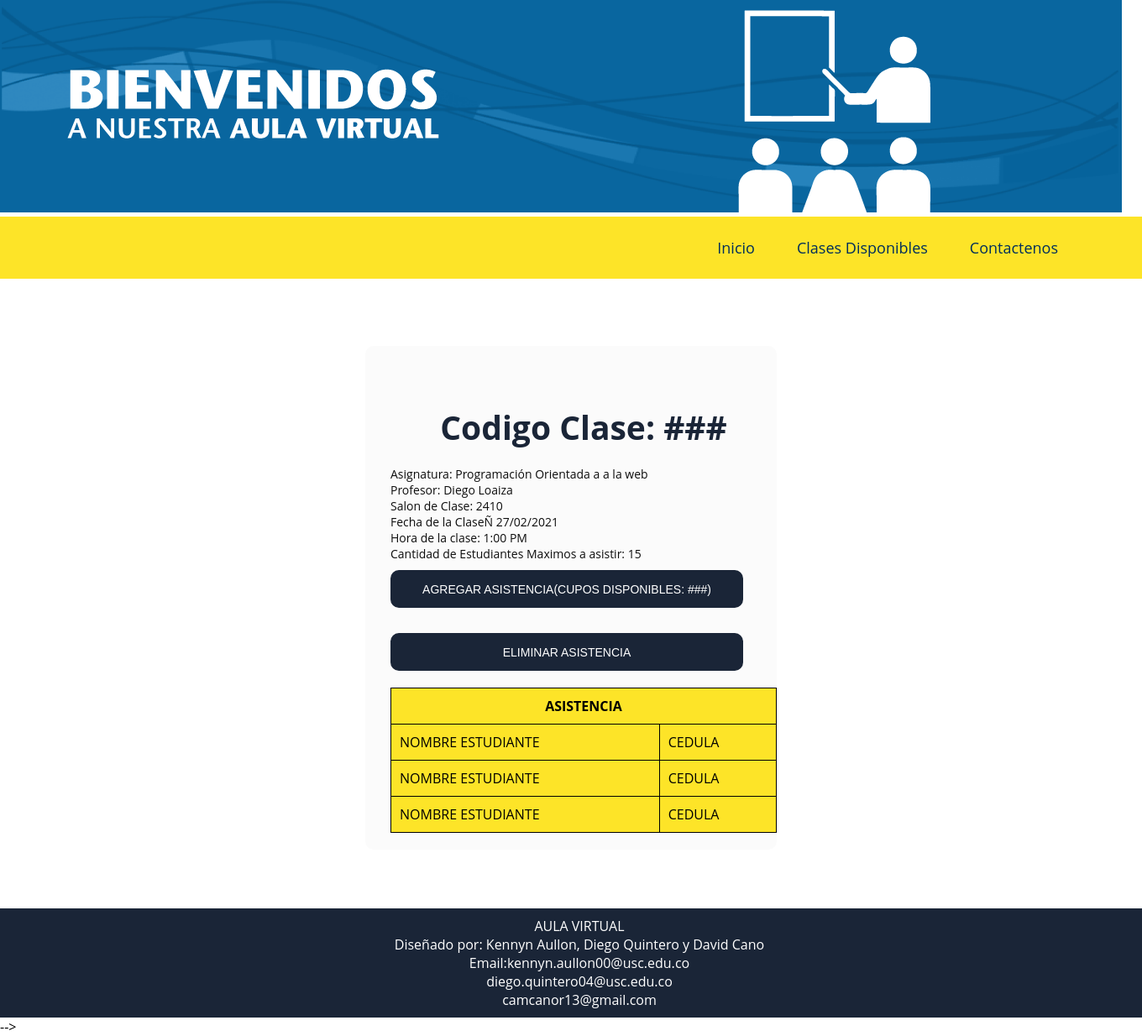
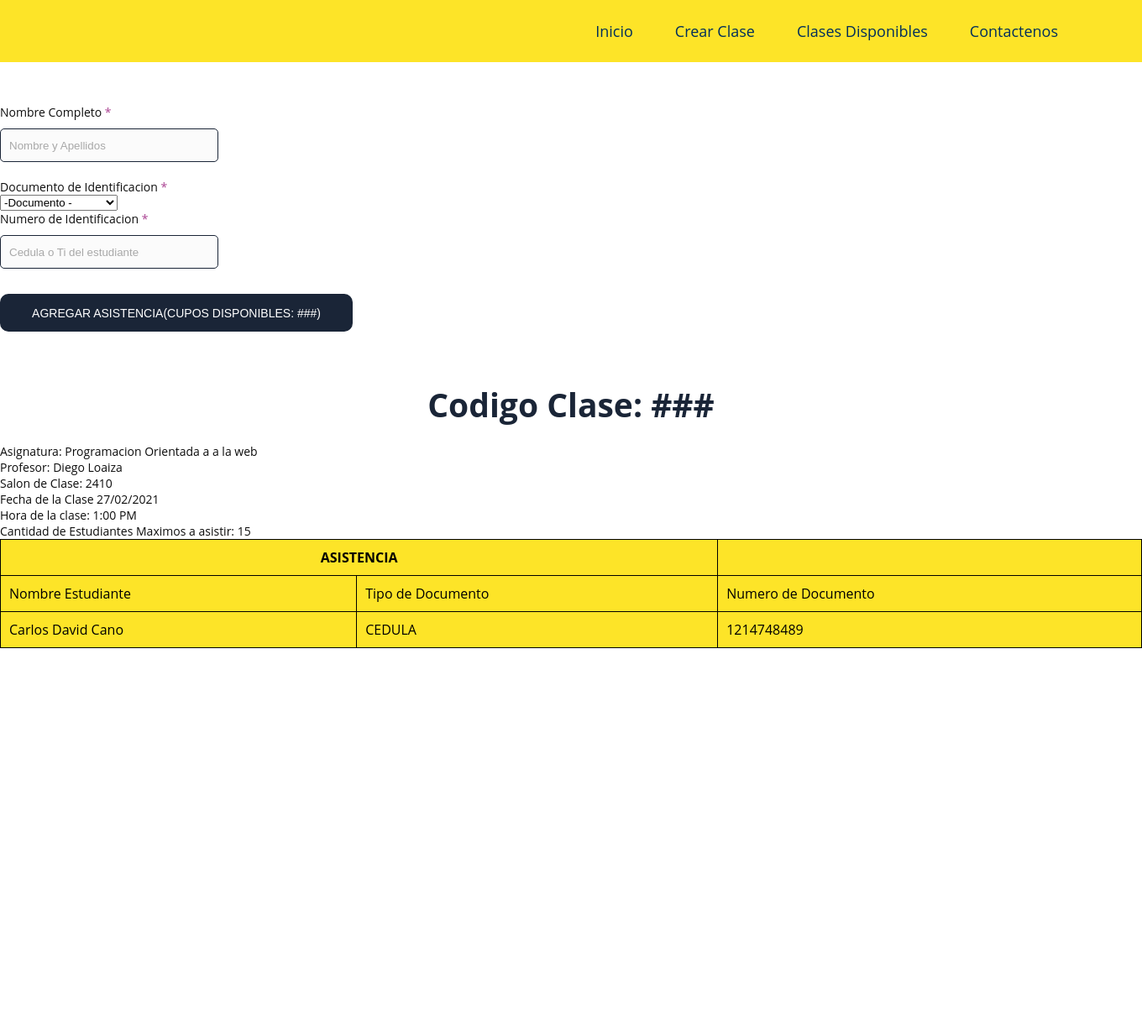
Before and after one commit to Camcanor13/ProgramacionWEB, a PHP site: page /vista/ListaClase.html in a window 1360 px wide. Shown: the whole page at 84% size. After the commit the page ends 772 px from the top, so only its background shows below. Run offline with PHP 8.4, Linux system fonts and the light colour scheme.

Commit message:
Creacion Tablas

```diff
--- a/PROYECTO2/controlador/usuarios_controlador.php
+++ b/PROYECTO2/controlador/usuarios_controlador.php
@@ -6,4 +6,4 @@
 	$matrizusuarios=$usuario->get_usuarios();
 
 	include("../vista/comprueba_login.php");
- ?>
+ ?>s
--- a/PROYECTO2/vista/ListaClase.html
+++ b/PROYECTO2/vista/ListaClase.html
@@ -1,44 +1,75 @@
-<!DOCTYPE html>
 <html>
-<img src="img//banner.png">
 
     <header>
         <section>
-
-
-
         <label for="toggle-1" class="toggle-menu"></label>
         <input type="checkbox" id="toggle-1">
         <link rel="stylesheet" href="css/estilo.css">
         <nav>
         <ul>
-<li><a href="principal.php"><i class="icon-home"></i>Inicio</a></li>
-<li><a href="ListaClase.html"><i class="icon-List"></i>Clases Disponibles</a></li>
-<li><a href="contactenos.html"><i class="icon-thumbs-up-alt"></i>Contactenos</a></li>
+            <li><a href="principal2.php"><i class="icon-home"></i>Inicio</a></li>
+			<li><a href="crearclase.html"><i class="icon-user"></i>Crear Clase</a></li>
+			<li><a href="ListaClase2.html"><i class="icon-List"></i>Clases Disponibles</a></li>
+			<li><a href="contactenos2.html"><i class="icon-thumbs-up-alt"></i>Contactenos</a></li>
+
+
         </ul>
         </nav>
         </header>
+        </section>
+ <body>
 
-</section>
+ <form id="AsistenciaForm">
+	 <div id="Nombre_estudiante">
+	<p>
+		<label for="estudiante">Nombre Completo
+		  <span class="obligatorio">*</span>
+		</label>
+		  <input type="text" name="estudiante" id="estudiante" required="obligatorio" placeholder="Nombre y Apellidos">
+	  </p>
+	</div>
+	<div id="Tipo_documento">
+	  <p>
+		<label for="Documento" >Documento de Identificacion
+		  <span class="obligatorio">*</span>
+		</label>
+		  <select name="Documento">
+		<option value="0">-Documento -</option>
+		<option value="CC">Cedula</option>
+		<option value="TI">Tarjeta de Identidad</option>
+	</select>
+	  </p>
+	</div>
+
+	<div id="Numero_documento">
+	  <p>
+		<label for="cedula" >Numero de Identificacion
+		  <span class="obligatorio">*</span>
+		</label>
+		  <input type="text" name="cedula" id="cedula" required="obligatorio" placeholder="Cedula o Ti del estudiante">
+	  </p>
+	</div>
+	<button type="submit" name="enviar_formulario" id="Agregar" onclick=""><p>Agregar Asistencia(Cupos Disponibles: ###)</p></button>
+    <!--<button type="asdasd" name="enviar_formulario" id="Eliminar" onclick=""><p>Eliminar Asistencia</p></button> -->
+ </form>
 
 
 
-<body>
-    <!-- Formulario de creación de clases en html y css -->
-    <div class="contact_form">
+
+
+
  <div class="formulario"></div>
  <h1>Codigo Clase: ###</h1>
-        <p>Asignatura: Programación Orientada a a la web</p>
+ <p>Asignatura: Programacion Orientada a a la web</p>
  <p>Profesor: Diego Loaiza</p>
  <p>Salon de Clase: 2410</p>
-        <p>Fecha de la ClaseÑ 27/02/2021</p>
+ <p>Fecha de la Clase 27/02/2021</p>
  <p>Hora de la clase: 1:00 PM</p>
  <p>Cantidad de Estudiantes Maximos a asistir: 15</p>
 
-        <button type="submit" name="enviar_formulario" id="enviar"><p>Agregar Asistencia(Cupos Disponibles: ###)</p></button>
-        <button type="submit" name="enviar_formulario" id="enviar"><p>Eliminar Asistencia</p></button>
 
-            <table style="width: 100%;">
+
+	<table id="tablaEstudiante" style="width: 100%;">
 
 		<tr>
 			<th colspan="2">
@@ -46,33 +77,50 @@
 			</th>
 		</tr>
 		<tr>
-                    <td>NOMBRE ESTUDIANTE</td>
-                    <td>CEDULA</td>
+			<td>Nombre Estudiante</td>
+			<td>Tipo de Documento</td>
+			<td>Numero de Documento</td>
 		</tr>
 		<tr>
-                    <td>NOMBRE ESTUDIANTE</td>
+			<td>Carlos David Cano</td>
 			<td>CEDULA</td>
+			<td>1214748489</td>
+		</tr>
+		<!-- <tr>
+			<td>Kennyn Aullon</td>
+			<td>CEDULA</td>
+			<td>121312312312</td>
 		</tr>
 		<tr>
-                    <td>NOMBRE ESTUDIANTE</td>
-                    <td>CEDULA</td>
-                </tr>
+			<td>Diego Quintero</td>
+			<td>Tarjeta de Identidad</td>
+			<td>3232232322</td>
+		</tr> -->
 
 	</table>
+ </div>
+ <script>
+	const form = document.getElementById("AsistenciaForm");
+	form.addEventListener("submit", function(event){
+		event.preventDefault();
+		let AsistenciaFormData = new FormData(form);
 
+		let tablaEstudianteRef = document.getElementById("tablaEstudiante");
 
-    </div>
-    </div>
+		let newTablaEstudianteRowRef = tablaEstudianteRef.insertRow(-1);
+
+		let newTypeCellRef = newTablaEstudianteRowRef.insertCell(0);
+		newTypeCellRef.textContent = AsistenciaFormData.get("estudiante")
+
+		newTypeCellRef = newTablaEstudianteRowRef.insertCell(1);
+		newTypeCellRef.textContent = AsistenciaFormData.get("Documento")
+
+		newTypeCellRef = newTablaEstudianteRowRef.insertCell(2);
+		newTypeCellRef.textContent = AsistenciaFormData.get("cedula")
+
+	}
+	)
+ </script>
+
  </body>
-
- <!--PIE DE PAGINA-->
-  <footer>
-AULA VIRTUAL<br>
-    Diseñado por: Kennyn Aullon, Diego Quintero y David Cano<BR>
-    Email:kennyn.aullon00@usc.edu.co<BR>
-    diego.quintero04@usc.edu.co<BR>
-    camcanor13@gmail.com<BR>
-
-</footer>-->
-<!--TERMINA PIE DE PAGINA-->
 </html>
--- a/PROYECTO2/vista/contactenos.html
+++ b/PROYECTO2/vista/contactenos.html
@@ -15,6 +15,8 @@
 <li><a href="principal.php"><i class="icon-home"></i>Inicio</a></li>
 <li><a href="ListaClase.html"><i class="icon-List"></i>Clases Disponibles</a></li>
 <li><a href="contactenos.html"><i class="icon-thumbs-up-alt"></i>Contactenos</a></li>
+
+
 </ul>
 </nav>
 </header>
@@ -93,7 +95,7 @@
     Diseñado por: Kennyn Aullon, Diego Quintero y David Cano<BR>
     Email:kennyn.aullon00@usc.edu.co<BR>
     diego.quintero04@usc.edu.co<BR>
-    camcanor13@gmail.com<BR>
+    carlos.cano01@usc.edu.co<BR>
 </footer>-->
 <!--TERMINA PIE DE PAGINA-->
 </html>
--- a/PROYECTO2/vista/css/estilo.css
+++ b/PROYECTO2/vista/css/estilo.css
@@ -119,7 +119,6 @@ h3{
   color: #0e0e0e;
 }
 
-
 p{
   font-size: 14px;
   color: #0e0e0e;
--- a/PROYECTO2/vista/principal.php
+++ b/PROYECTO2/vista/principal.php
@@ -14,6 +14,7 @@
 <li><a href="principal.php"><i class="icon-home"></i>Inicio</a></li>
 <li><a href="ListaClase.html"><i class="icon-List"></i>Clases Disponibles</a></li>
 <li><a href="contactenos.html"><i class="icon-thumbs-up-alt"></i>Contactenos</a></li>
+
 </ul>
 </nav>
 </header>
@@ -53,7 +54,7 @@
     Diseñado por: Kennyn Aullon, Diego Quintero y David Cano<BR>
     Email:kennyn.aullon00@usc.edu.co<BR>
     diego.quintero04@usc.edu.co<BR>
-    camcanor13@gmail.com<BR>
+    carlos.cano01@usc.edu.co<BR>
 
 </footer>-->
 <!--TERMINA PIE DE PAGINA-->
--- a/PROYECTO2/vista/principal2.php
+++ b/PROYECTO2/vista/principal2.php
@@ -15,6 +15,8 @@
 <li><a href="crearclase.html"><i class="icon-user"></i>Crear Clase</a></li>
 <li><a href="ListaClase2.html"><i class="icon-List"></i>Clases Disponibles</a></li>
 <li><a href="contactenos2.html"><i class="icon-thumbs-up-alt"></i>Contactenos</a></li>
+
+
 </ul>
 </nav>
 </header>
@@ -66,7 +68,7 @@
     Diseñado por: Kennyn Aullon, Diego Quintero y David Cano<BR>
     Email:kennyn.aullon00@usc.edu.co<BR>
     diego.quintero04@usc.edu.co<BR>
-    camcanor13@gmail.com<BR>
+    carlos.cano01@usc.edu.co<BR>
 
 </footer>-->
 <!--TERMINA PIE DE PAGINA-->
```
Also changed, not shown: PROYECTO2/vista/ListaClase2.html (+81 -32 lines), PROYECTO2/vista/contactenos2.html (+7 -5 lines), PROYECTO2/vista/crearclase.html (+11 -5 lines). Lines whose indentation alone changed are shown as unchanged.
